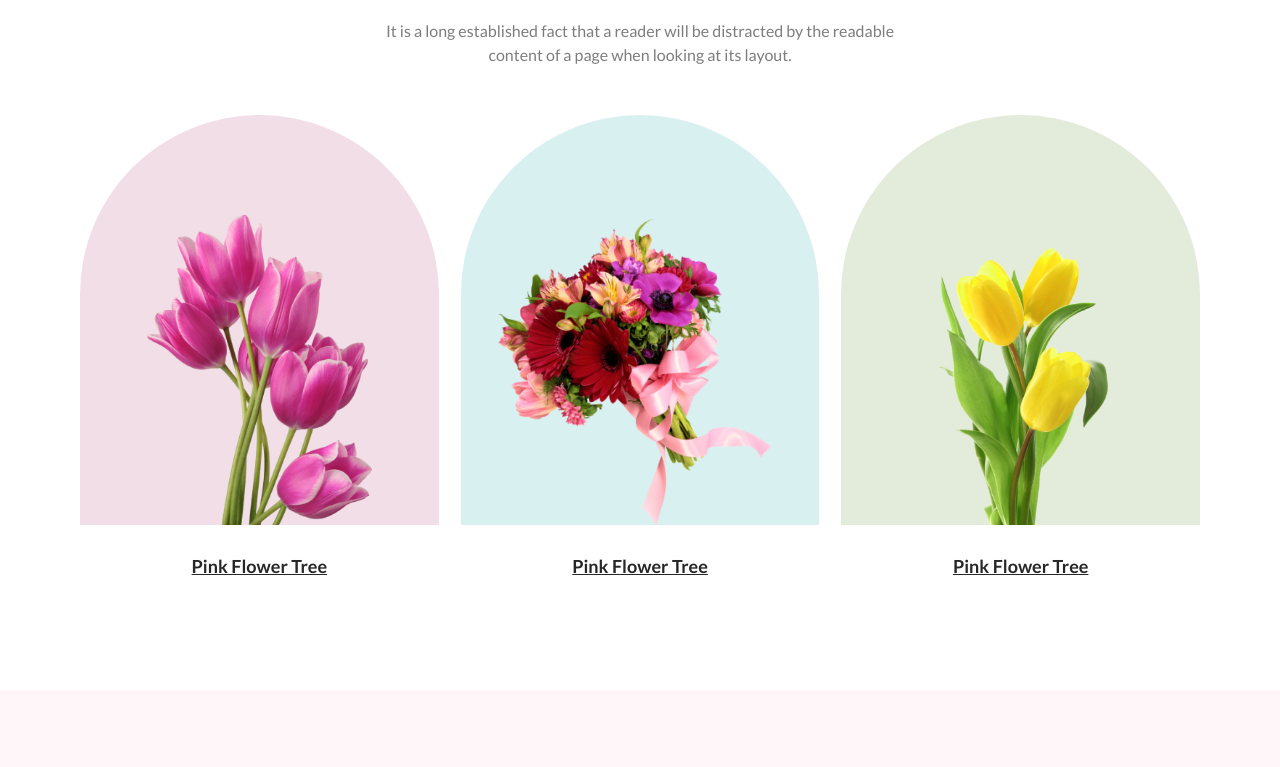
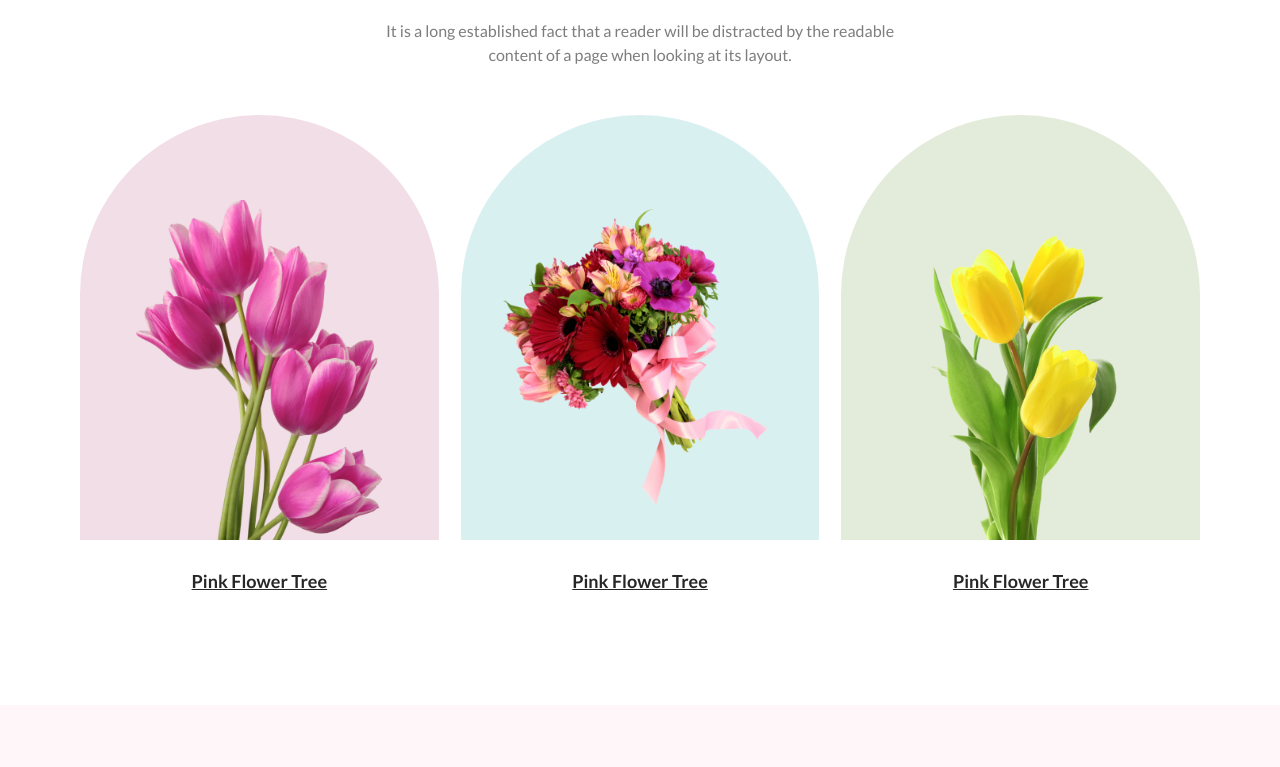
Before and after one commit to junayed-code/flower-shop-assignment-01, a plain HTML site: page index.html in a window 1280 px wide. Shown: the part 957-1724 px from the top of the page. Drawn offline with Linux system fonts and the light colour scheme.

Commit message:
refactor css code

```diff
--- a/css/style.css
+++ b/css/style.css
@@ -35,13 +35,9 @@ img {
   max-width: 560px;
   margin: 0 auto 48px;
 }
-
 .flex-row {
   display: flex;
   gap: 22px;
-}
-.flex-even {
-  flex: 1;
 }
 
 /* heading section */
@@ -83,6 +79,7 @@ img {
   align-self: center;
   display: flex;
   flex-direction: column;
+  align-items: flex-start;
   gap: 30px;
 }
 .header-img {
@@ -91,21 +88,27 @@ img {
   margin-left: auto;
   align-self: flex-end;
 }
-.header button {
-  align-self: flex-start;
-}
 .header .description {
-  margin-bottom: 0px;
+  margin-bottom: 0;
 }
 
 /* featured section */
+.featured-item {
+  flex-basis: 100%;
+}
 .featured-img {
-  padding-top: 100px;
+  min-height: 425px;
   border-radius: 300px 300px 0px 0px;
+  display: flex;
+  justify-content: center;
+  align-items: flex-end;
 }
 .featured-img img {
-  max-height: 310px;
-  margin-inline: auto;
+  max-height: 340px;
+}
+.featured-item-2 img {
+  max-height: 300px;
+  margin-bottom: 35px;
 }
 .featured-item figcaption {
   color: #272727;
@@ -153,7 +156,7 @@ img {
   max-width: 550px;
   border-radius: 8px;
 }
-.about .description {
+.about p {
   margin-bottom: 16px;
 }
 
@@ -172,6 +175,7 @@ img {
   border: none;
   padding: 10px 18px;
   border-radius: 8px;
+  flex-grow: 1;
 }
 
 /* style footer section */
```
